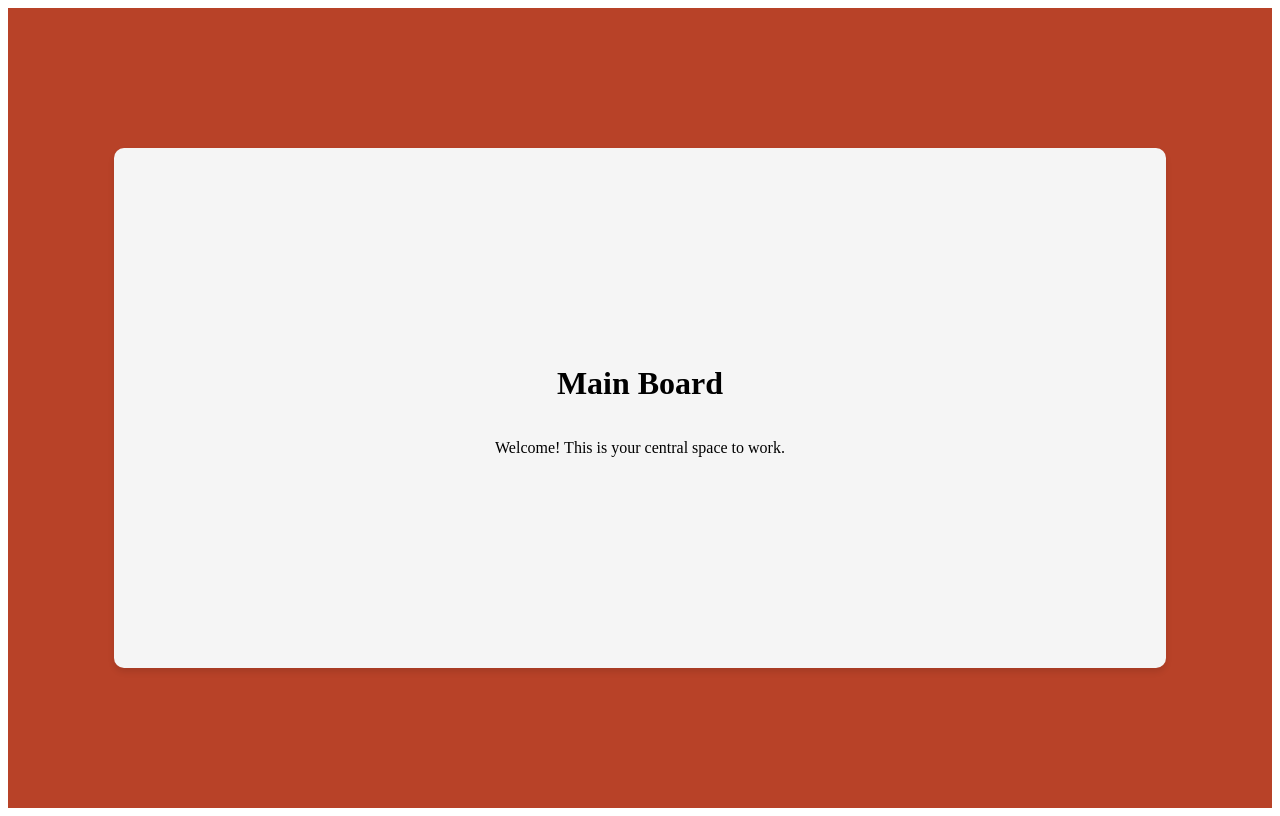
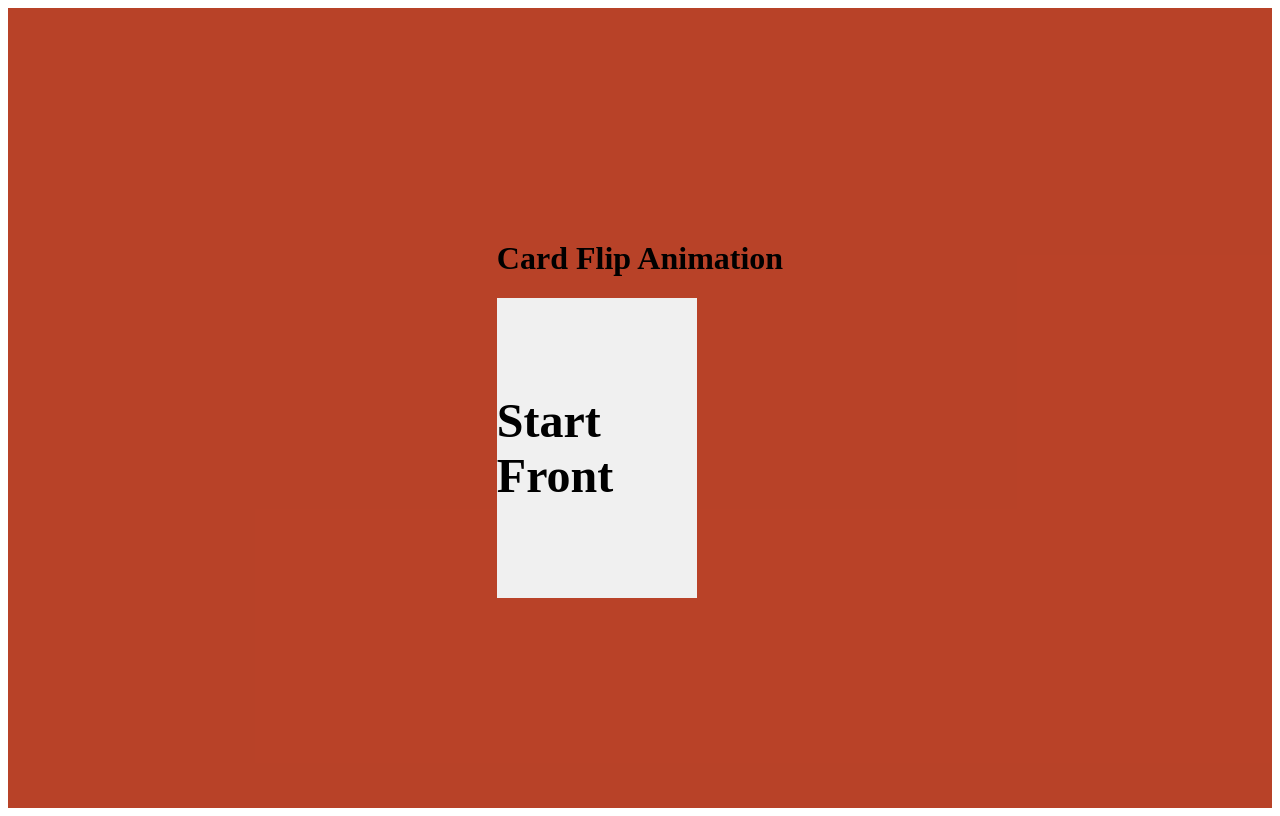
Before and after one commit to murphybread/next-quest, a Next.js app: page / in a window 1280 px wide. Built offline with nearby package versions, Linux system fonts and the light colour scheme.

Commit message:
feat: card animation spin and grow

```diff
--- a/src/app/page.tsx
+++ b/src/app/page.tsx
@@ -1,12 +1,49 @@
-// app/page.tsx
-import React from 'react';
+'use client';
+
+import React, { useState } from 'react';
 import '@styles/global.css';
+import '@styles/card.css';
+
+  // 애니메이션 상태에 따라 표시할 텍스트를 객체로 관리
+const frontText: Record<number, string>  = {
+    0: 'Start Front',
+    1: '?',
+    2: '?',
+    3: 'End Front',
+  };
+
+const Card: React.FC = () => {
+  const [animationStep, setAnimationStep] = useState(0); // 애니메이션 상태 추적
+
+  const flipCard = () => {
+    setAnimationStep((prevStep) => (prevStep + 1) % 4); // 4단계 순차적으로 변경
+  };
+
+  return (
+    <div
+      className={`card
+        ${animationStep === 1 ? 'spinning' : ''}
+        ${animationStep === 2 ? 'slow-spin' : ''}
+        ${animationStep === 3 ? 'growing' : ''}`}
+      onClick={flipCard}
+    >
+      <div className="card-inner">
+        <div className="card-front">
+          <h2>{frontText[animationStep]}</h2>
+        </div>
+        <div className="card-back">
+          <h2>Back</h2>
+        </div>
+      </div>
+    </div>
+  );
+};
 
 const HomePage: React.FC = () => {
   return (
-    <div className='main-board'>
-      <h1>Main Board</h1>
-      <p>Welcome! This is your central space to work.</p>
+    <div>
+      <h1>Card Flip Animation</h1>
+      <Card />
     </div>
   );
 };
--- /dev/null
+++ b/src/app/styles/card.css
@@ -0,0 +1,86 @@
+/* 카드 레이아웃 */
+.card {
+  perspective: 1000px; /* 3D 효과를 위한 깊이 */
+}
+
+.card-inner {
+  width: 200px;
+  height: 300px;
+  transition: transform 0.6s ease-out; /* 애니메이션 속도 */
+  transform-style: preserve-3d;
+  cursor: pointer;
+  display: flex;
+  justify-content: center;
+  align-items: center;
+}
+
+/* 앞면과 뒷면 */
+.card-front,
+.card-back {
+  position: absolute;
+  width: 100%;
+  height: 100%;
+  backface-visibility: hidden; /* 뒤집힐 때 보이지 않게 */
+  display: flex;
+  justify-content: center;
+  align-items: center;
+  font-size: 2em;
+}
+
+.card-front {
+  background-color: #f0f0f0;
+}
+
+.card-back {
+  background-color: #333;
+  color: white;
+  transform: rotateY(180deg); /* 뒷면은 180도 회전 */
+}
+
+/* 첫 번째 클릭 시 계속 회전하는 애니메이션 */
+.card.spinning .card-inner {
+  animation: spin 1s linear infinite;
+}
+
+/* 두 번째 클릭 시 회전 속도가 점점 느려지면서 멈추는 애니메이션 */
+.card.slow-spin .card-inner {
+  animation: slowSpin 3s ease-out forwards; /* 점점 느려지며 멈춤 */
+}
+
+/* 세 번째 클릭 시 크기 증가 애니메이션 */
+.card.growing .card-inner {
+  animation: grow 1.5s ease-out forwards;
+}
+
+/* 회전 애니메이션 */
+@keyframes spin {
+  0% {
+    transform: rotateY(0deg);
+  }
+  100% {
+    transform: rotateY(360deg);
+  }
+}
+
+/* 속도가 점점 느려지는 회전 애니메이션 */
+@keyframes slowSpin {
+  0% {
+    transform: rotateY(0deg);
+  }
+  50% {
+    transform: rotateY(180deg);
+  }
+  100% {
+    transform: rotateY(360deg); /* 마지막에는 멈춤 */
+  }
+}
+
+/* 크기 증가 애니메이션 */
+@keyframes grow {
+  0% {
+    transform: scale(1);
+  }
+  100% {
+    transform: scale(1.15); /* 크기 커짐 */
+  }
+}
```
Also changed, not shown: package.json (+5 -6 lines), src/app/styles/global.css (line endings or trailing spaces), 1 other file (tests, documents, lock files or other folders).
